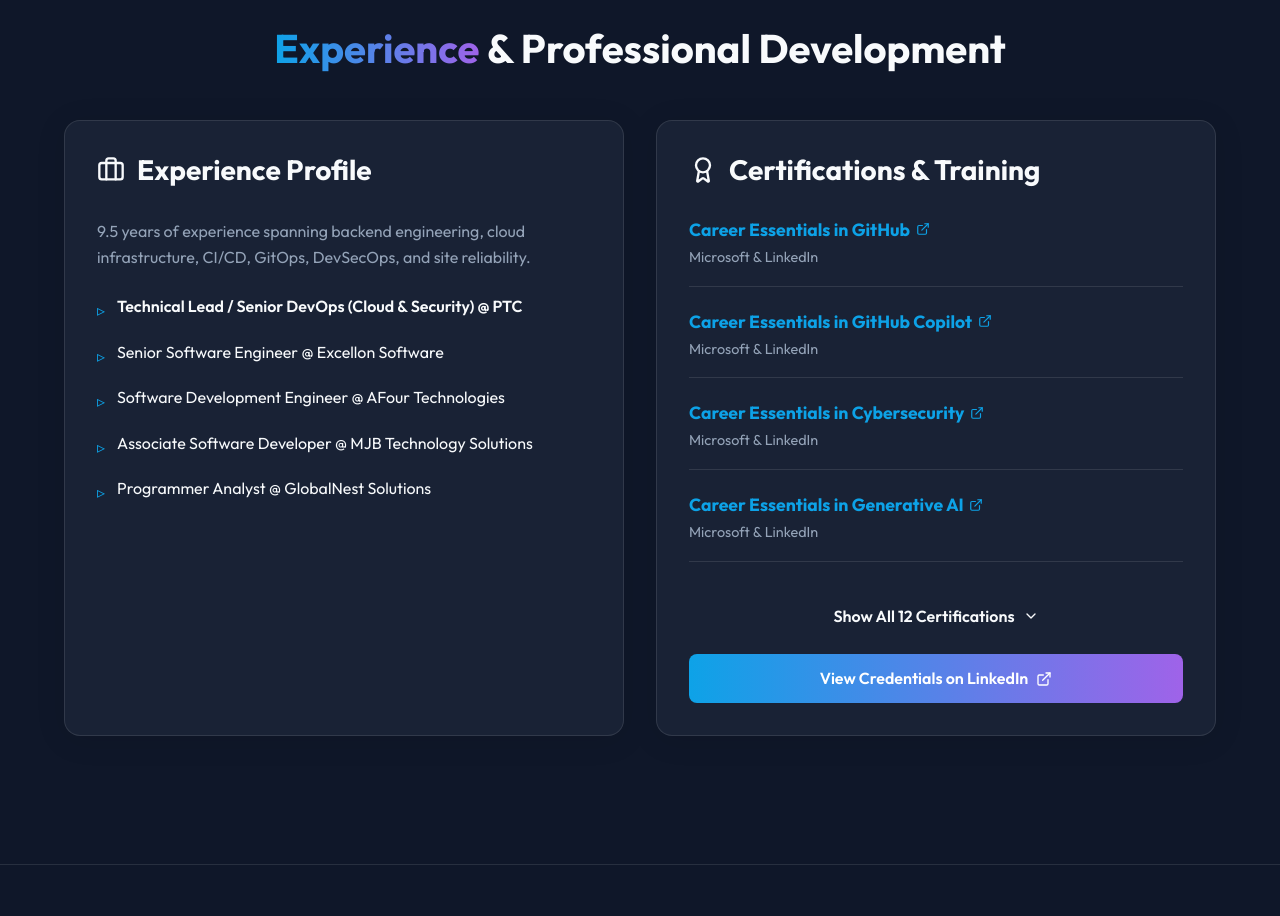
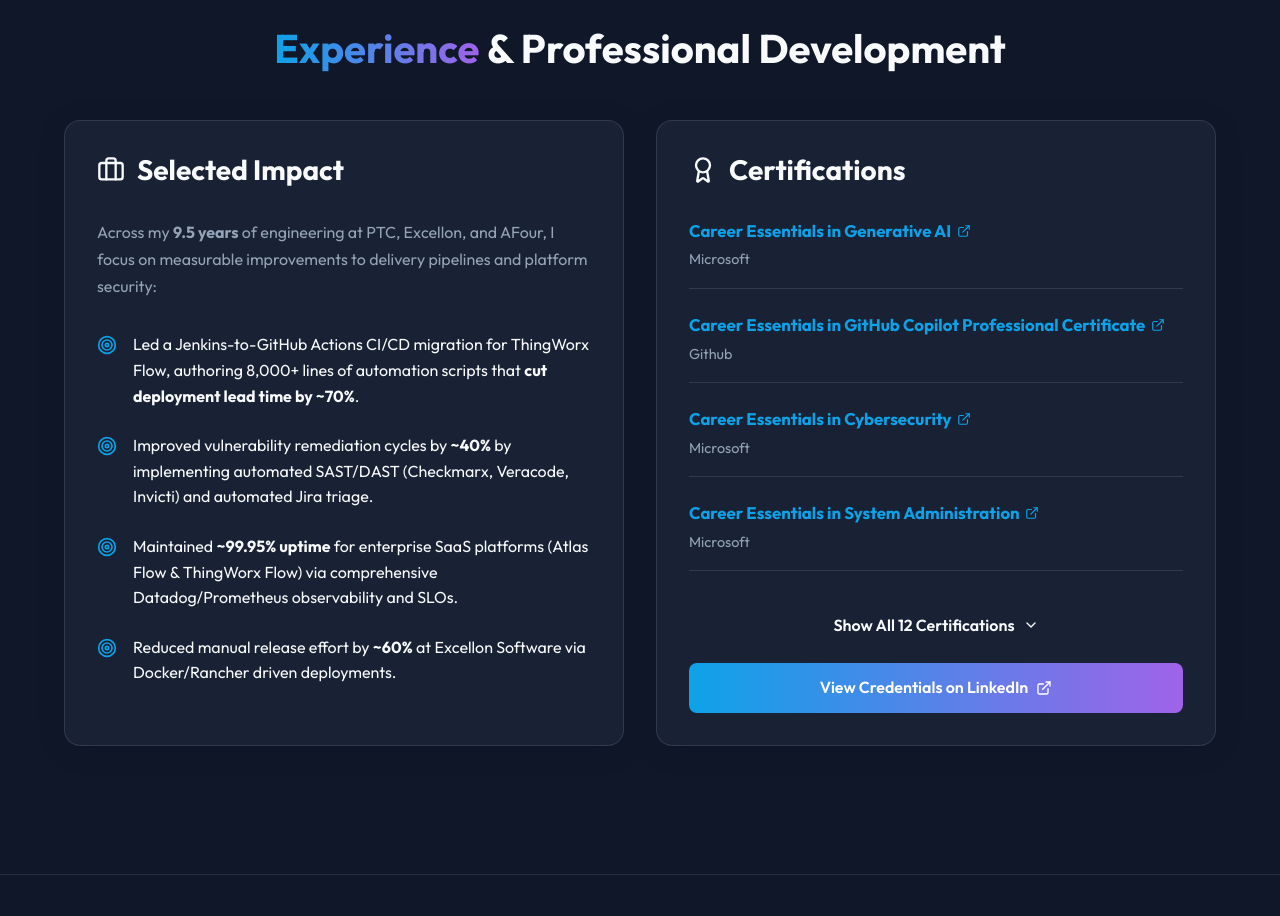
Before and after one commit to SumitDalavi/sumit-portfolio, a React (Vite) app: page / in a window 1280 px wide. Shown: the part 2920-3836 px from the top of the page. Built offline with nearby package versions, Linux system fonts and the light colour scheme.

Commit message:
feat: correct certification links and enhance impact section

```diff
--- a/src/components/Certifications.jsx
+++ b/src/components/Certifications.jsx
@@ -1,20 +1,20 @@
 import React, { useState } from 'react';
-import { Award, Briefcase, ExternalLink, ChevronDown, ChevronUp } from 'lucide-react';
+import { Award, Briefcase, ExternalLink, ChevronDown, ChevronUp, Target } from 'lucide-react';
 
 const Certifications = () => {
   const [showAllCerts, setShowAllCerts] = useState(false);
 
   const certs = [
-    { title: "Career Essentials in GitHub", issuer: "Microsoft & LinkedIn", date: "", url: "https://www.linkedin.com/learning/certificates/4f871718a297191512ab2f7d6ff99b7a1596f8a987d724b1db5578bb6a90a255" },
-    { title: "Career Essentials in GitHub Copilot", issuer: "Microsoft & LinkedIn", date: "", url: "https://www.linkedin.com/learning/certificates/6edff49296042969651c38fe65cf0ec221b81500fef73b64de61de2a3f8ed793" },
-    { title: "Career Essentials in Cybersecurity", issuer: "Microsoft & LinkedIn", date: "", url: "https://www.linkedin.com/learning/certificates/776729e64308169345a9f1137f606c668bf1388d490e971363156284f9fb6428" },
-    { title: "Career Essentials in Generative AI", issuer: "Microsoft & LinkedIn", date: "", url: "https://www.linkedin.com/learning/certificates/0e378ce53aaee986999d65ed1bf3b7339c8e26c25c86c707c49057bbde99ae41" },
-    { title: "Career Essentials in System Administration", issuer: "Microsoft & LinkedIn", date: "", url: "https://www.linkedin.com/learning/certificates/791392474590ae545334aa23c36f7015fd1dc5b8a0817c201c63e43ea0ee489d" },
-    { title: "Career Essentials in Software Development", issuer: "Microsoft & LinkedIn", date: "", url: "https://www.linkedin.com/learning/certificates/19e1540d08a311956d3859d54e0678c1e824a9db8aa25ee98b75c04119292e67" },
-    { title: "Docker Foundations Professional Certificate", issuer: "Docker", date: "", url: "https://www.linkedin.com/learning/certificates/86e9ede500c2b9820ae770e1ab6e83bb9059db2d449fd15808bc1e41222fcf2d" },
-    { title: "Atlassian Agile Project Management", issuer: "Atlassian", date: "", url: "https://www.linkedin.com/learning/certificates/d2645909f6a2426b9fd9464bb715222dbf1f67af9a18a5f96b6b527f37ab75a3" },
-    { title: "Responsible AI Foundations", issuer: "All Tech Is Human / UN", date: "", url: "https://www.linkedin.com/learning/certificates/2c392dda993cf9ef408788bb37bdab1899937d5db8d7a1584ddcd46019d03c9d" },
-    { title: "DevOps Certification Training", issuer: "Simplilearn", date: "", url: "https://www.linkedin.com/learning/certificates/a932b18b7b3c18a4a17b50c757c30ede8f2fb31d4794c6725da4bd1d8f028454" },
+    { title: "Career Essentials in Generative AI", issuer: "Microsoft", url: "https://www.linkedin.com/learning/certificates/4f871718a297191512ab2f7d6ff99b7a1596f8a987d724b1db5578bb6a90a255" },
+    { title: "Career Essentials in GitHub Copilot Professional Certificate", issuer: "Github", url: "https://www.linkedin.com/learning/certificates/6edff49296042969651c38fe65cf0ec221b81500fef73b64de61de2a3f8ed793" },
+    { title: "Career Essentials in Cybersecurity", issuer: "Microsoft", url: "https://www.linkedin.com/learning/certificates/776729e64308169345a9f1137f606c668bf1388d490e971363156284f9fb6428" },
+    { title: "Career Essentials in System Administration", issuer: "Microsoft", url: "https://www.linkedin.com/learning/certificates/0e378ce53aaee986999d65ed1bf3b7339c8e26c25c86c707c49057bbde99ae41" },
+    { title: "Responsible AI Foundations Professional Certificate", issuer: "All Tech is Human", url: "https://www.linkedin.com/learning/certificates/791392474590ae545334aa23c36f7015fd1dc5b8a0817c201c63e43ea0ee489d" },
+    { title: "Responsible AI in a Global Context Professional Certificate", issuer: "United Nations University", url: "https://www.linkedin.com/learning/certificates/19e1540d08a311956d3859d54e0678c1e824a9db8aa25ee98b75c04119292e67" },
+    { title: "Docker Foundations Professional Certificate", issuer: "Docker", url: "https://www.linkedin.com/learning/certificates/86e9ede500c2b9820ae770e1ab6e83bb9059db2d449fd15808bc1e41222fcf2d" },
+    { title: "Career Essentials in GitHub Professional Certificate", issuer: "Github", url: "https://www.linkedin.com/learning/certificates/d2645909f6a2426b9fd9464bb715222dbf1f67af9a18a5f96b6b527f37ab75a3" },
+    { title: "Atlassian Agile Project Management Professional Certificate", issuer: "Atlassian", url: "https://www.linkedin.com/learning/certificates/2c392dda993cf9ef408788bb37bdab1899937d5db8d7a1584ddcd46019d03c9d" },
+    { title: "Career Essentials in Software Development", issuer: "Microsoft", url: "https://www.linkedin.com/learning/certificates/a932b18b7b3c18a4a17b50c757c30ede8f2fb31d4794c6725da4bd1d8f028454" },
     { title: "Security Champion", issuer: "PTC Software", date: "2022–Present" },
     { title: "Diploma in Japanese (JLPT N4)", issuer: "SPPU, Pune", date: "2021" }
   ];
@@ -29,30 +29,42 @@
         </h2>
 
         <div className="grid grid-2">
-          {/* Experience Summary */}
-          <div className="glass-panel">
+          {/* Experience & Impact Summary */}
+          <div className="glass-panel" style={{ display: 'flex', flexDirection: 'column' }}>
             <div style={{ display: 'flex', alignItems: 'center', gap: '0.75rem', marginBottom: '2rem' }}>
               <Briefcase size={28} className="text-gradient" />
-              <h3 style={{ fontSize: '1.75rem' }}>Experience Profile</h3>
+              <h3 style={{ fontSize: '1.75rem' }}>Selected Impact</h3>
             </div>
 
-            <p style={{ color: 'hsl(var(--text-secondary))', marginBottom: '1.5rem' }}>
-              9.5 years of experience spanning backend engineering, cloud infrastructure, CI/CD, GitOps, DevSecOps, and site reliability.
+            <p style={{ color: 'hsl(var(--text-secondary))', marginBottom: '2rem', lineHeight: '1.7' }}>
+              Across my <strong>9.5 years</strong> of engineering at PTC, Excellon, and AFour, I focus on measurable improvements to delivery pipelines and platform security:
             </p>
 
-            <ul style={{ listStyle: 'none', display: 'flex', flexDirection: 'column', gap: '1rem' }}>
-              {[
-                "Technical Lead / Senior DevOps (Cloud & Security) @ PTC",
-                "Senior Software Engineer @ Excellon Software",
-                "Software Development Engineer @ AFour Technologies",
-                "Associate Software Developer @ MJB Technology Solutions",
-                "Programmer Analyst @ GlobalNest Solutions"
-              ].map((item, idx) => (
-                <li key={idx} style={{ display: 'flex', alignItems: 'flex-start', gap: '0.75rem' }}>
-                  <span style={{ color: 'hsl(var(--accent-primary))', marginTop: '4px' }}>▹</span>
-                  <span style={{ fontWeight: idx === 0 ? '600' : '400' }}>{item}</span>
-                </li>
-              ))}
+            <ul style={{ listStyle: 'none', display: 'flex', flexDirection: 'column', gap: '1.5rem' }}>
+              <li style={{ display: 'flex', alignItems: 'flex-start', gap: '1rem' }}>
+                <Target size={20} style={{ color: 'hsl(var(--accent-primary))', marginTop: '3px', flexShrink: 0 }} />
+                <span>
+                  Led a Jenkins-to-GitHub Actions CI/CD migration for ThingWorx Flow, authoring 8,000+ lines of automation scripts that <strong>cut deployment lead time by ~70%</strong>.
+                </span>
+              </li>
+              <li style={{ display: 'flex', alignItems: 'flex-start', gap: '1rem' }}>
+                <Target size={20} style={{ color: 'hsl(var(--accent-primary))', marginTop: '3px', flexShrink: 0 }} />
+                <span>
+                  Improved vulnerability remediation cycles by <strong>~40%</strong> by implementing automated SAST/DAST (Checkmarx, Veracode, Invicti) and automated Jira triage.
+                </span>
+              </li>
+              <li style={{ display: 'flex', alignItems: 'flex-start', gap: '1rem' }}>
+                <Target size={20} style={{ color: 'hsl(var(--accent-primary))', marginTop: '3px', flexShrink: 0 }} />
+                <span>
+                  Maintained <strong>~99.95% uptime</strong> for enterprise SaaS platforms (Atlas Flow & ThingWorx Flow) via comprehensive Datadog/Prometheus observability and SLOs.
+                </span>
+              </li>
+              <li style={{ display: 'flex', alignItems: 'flex-start', gap: '1rem' }}>
+                <Target size={20} style={{ color: 'hsl(var(--accent-primary))', marginTop: '3px', flexShrink: 0 }} />
+                <span>
+                  Reduced manual release effort by <strong>~60%</strong> at Excellon Software via Docker/Rancher driven deployments.
+                </span>
+              </li>
             </ul>
           </div>
 
@@ -60,17 +72,17 @@
           <div className="glass-panel" style={{ display: 'flex', flexDirection: 'column' }}>
             <div style={{ display: 'flex', alignItems: 'center', gap: '0.75rem', marginBottom: '2rem' }}>
               <Award size={28} className="text-gradient" />
-              <h3 style={{ fontSize: '1.75rem' }}>Certifications & Training</h3>
+              <h3 style={{ fontSize: '1.75rem' }}>Certifications</h3>
             </div>
 
             <div style={{ display: 'flex', flexDirection: 'column', gap: '1.5rem', marginBottom: '2rem' }}>
               {displayedCerts.map((cert, idx) => (
                 <div key={idx} style={{ display: 'flex', justifyContent: 'space-between', alignItems: 'center', borderBottom: '1px solid var(--glass-border)', paddingBottom: '1rem' }}>
-                  <div>
-                    <h4 style={{ fontSize: '1.1rem', marginBottom: '0.25rem' }}>
+                  <div style={{ paddingRight: '1rem' }}>
+                    <h4 style={{ fontSize: '1.05rem', marginBottom: '0.25rem', lineHeight: '1.4' }}>
                       {cert.url ? (
                         <a href={cert.url} target="_blank" rel="noopener noreferrer" style={{ display: 'inline-flex', alignItems: 'center', gap: '0.35rem' }} className="hover-accent">
-                          {cert.title} <ExternalLink size={14} />
+                          {cert.title} <ExternalLink size={14} style={{ flexShrink: 0 }} />
                         </a>
                       ) : (
                         cert.title
@@ -79,7 +91,7 @@
                     <span style={{ color: 'hsl(var(--text-secondary))', fontSize: '0.9rem' }}>{cert.issuer}</span>
                   </div>
                   {cert.date && (
-                    <span style={{ background: 'hsla(var(--accent-primary), 0.1)', color: 'hsl(var(--accent-primary))', padding: '0.25rem 0.75rem', borderRadius: '100px', fontSize: '0.85rem', fontWeight: 'bold', whiteSpace: 'nowrap', marginLeft: '1rem' }}>
+                    <span style={{ background: 'hsla(var(--accent-primary), 0.1)', color: 'hsl(var(--accent-primary))', padding: '0.25rem 0.75rem', borderRadius: '100px', fontSize: '0.85rem', fontWeight: 'bold', whiteSpace: 'nowrap' }}>
                       {cert.date}
                     </span>
                   )}
```
